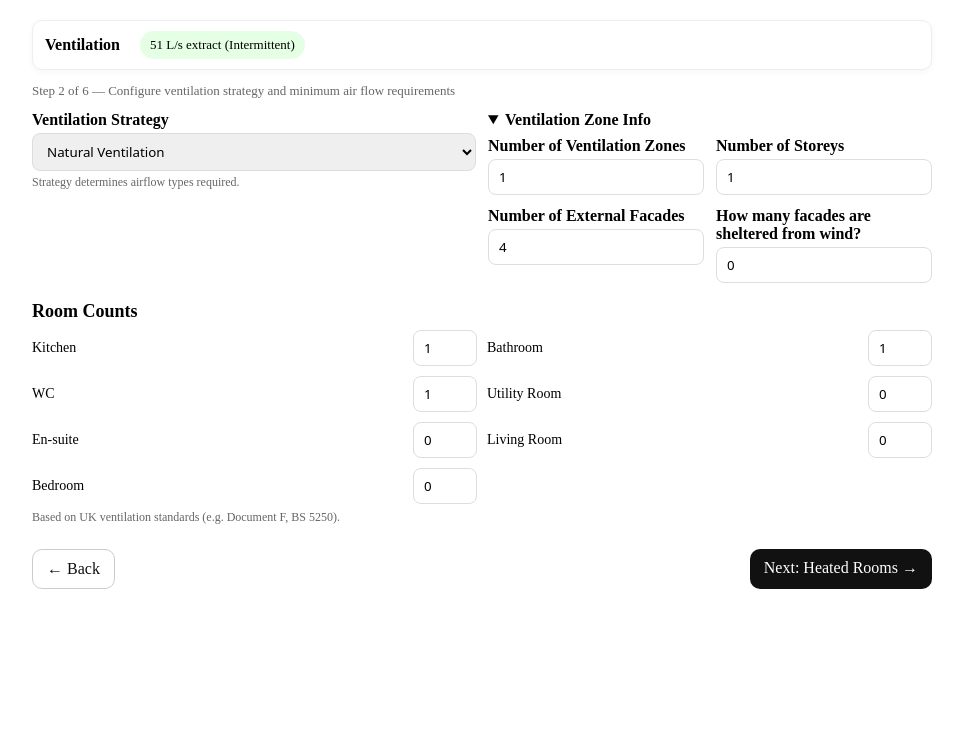
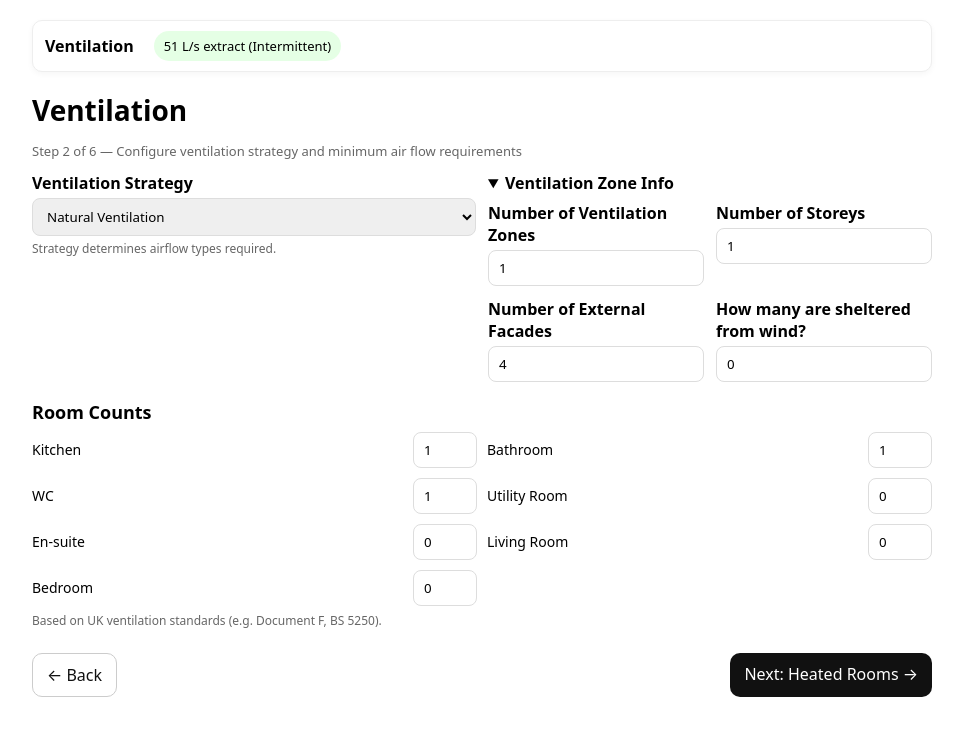
Before and after one commit to damowhu11-1979/heat-demand, a Next.js app: page /heat-demand/ventilation in a window 1280 px wide. Shown: the top 736 px of the page, without its empty margins (158-1121 px from the left). Built offline with nearby package versions, Linux system fonts and the light colour scheme.

Commit message:
Update page.tsx

```diff
--- a/app/ventilation/page.tsx
+++ b/app/ventilation/page.tsx
@@ -45,6 +45,7 @@ const DEFAULT_ROOMS: Record<RoomKey, number> = {
   bedroom: 0,
 };
 
+/* ───────── storage helpers ───────── */
 const readVent = () => {
   if (typeof window === 'undefined') return null;
   try {
@@ -54,13 +55,15 @@ const readVent = () => {
     return null;
   }
 };
-
 const writeVent = (obj: any) => {
   if (typeof window === 'undefined') return;
   try {
     localStorage.setItem(STORAGE_KEY, JSON.stringify(obj));
   } catch {}
 };
+
+/* ───────── shared UI atoms/styles ───────── */
+const FONT_STACK = 'system-ui, -apple-system, Segoe UI, Roboto, Arial, sans-serif';
 
 const Label = ({ children }: { children: React.ReactNode }) => (
   <label style={{ display: 'block', fontWeight: 600, marginBottom: 4 }}>{children}</label>
@@ -73,6 +76,7 @@ const primaryBtn: React.CSSProperties = {
   borderRadius: 10,
   textDecoration: 'none',
   border: 0,
+  cursor: 'pointer',
 };
 
 const secondaryBtn: React.CSSProperties = {
@@ -82,10 +86,11 @@ const secondaryBtn: React.CSSProperties = {
   borderRadius: 10,
   textDecoration: 'none',
   border: '1px solid #ccc',
+  cursor: 'pointer',
 };
 
 const inputStyle: React.CSSProperties = {
-  fontFamily: 'system-ui, -apple-system, Segoe UI, Roboto, Arial, sans-serif',
+  fontFamily: 'inherit', // inherit from <main> -> matches Property page
   padding: '8px 10px',
   border: '1px solid #ddd',
   borderRadius: 8,
@@ -93,6 +98,7 @@ const inputStyle: React.CSSProperties = {
   boxSizing: 'border-box',
 };
 
+/* ───────── page ───────── */
 export default function VentilationPage() {
   const [type, setType] = useState('natural');
   const [rooms, setRooms] = useState<Record<RoomKey, number>>(DEFAULT_ROOMS);
@@ -160,7 +166,7 @@ export default function VentilationPage() {
   };
 
   return (
-    <main style={{ maxWidth: 900, margin: '0 auto', padding: 20 }}>
+    <main style={{ maxWidth: 900, margin: '0 auto', padding: 20, fontFamily: FONT_STACK }}>
       {/* Sticky summary so users don't scroll to see results */}
       <div
         style={{
@@ -204,6 +210,7 @@ export default function VentilationPage() {
         )}
       </div>
 
+      <h1 style={{ fontSize: 28, marginBottom: 6 }}>Ventilation</h1>
       <p style={{ color: '#666', fontSize: 13, marginBottom: 12 }}>
         Step 2 of 6 — Configure ventilation strategy and minimum air flow requirements
       </p>
@@ -261,7 +268,7 @@ export default function VentilationPage() {
                 />
               </div>
               <div>
-                <Label>How many facades are sheltered from wind?</Label>
+                <Label>How many are sheltered from wind?</Label>
                 <input
                   type="number"
                   min={0}
@@ -300,9 +307,22 @@ export default function VentilationPage() {
         </p>
       </section>
 
-      <div style={{ display: 'flex', justifyContent: 'space-between', position: 'sticky', bottom: 0, background: '#fff', paddingTop: 8 }}>
-        <Link href="/" style={secondaryBtn}>← Back</Link>
-        <Link href="/rooms" style={primaryBtn}>Next: Heated Rooms →</Link>
+      <div
+        style={{
+          display: 'flex',
+          justifyContent: 'space-between',
+          position: 'sticky',
+          bottom: 0,
+          background: '#fff',
+          paddingTop: 8,
+        }}
+      >
+        <Link href="/" style={secondaryBtn}>
+          ← Back
+        </Link>
+        <Link href="/rooms" style={primaryBtn}>
+          Next: Heated Rooms →
+        </Link>
       </div>
     </main>
   );
```
